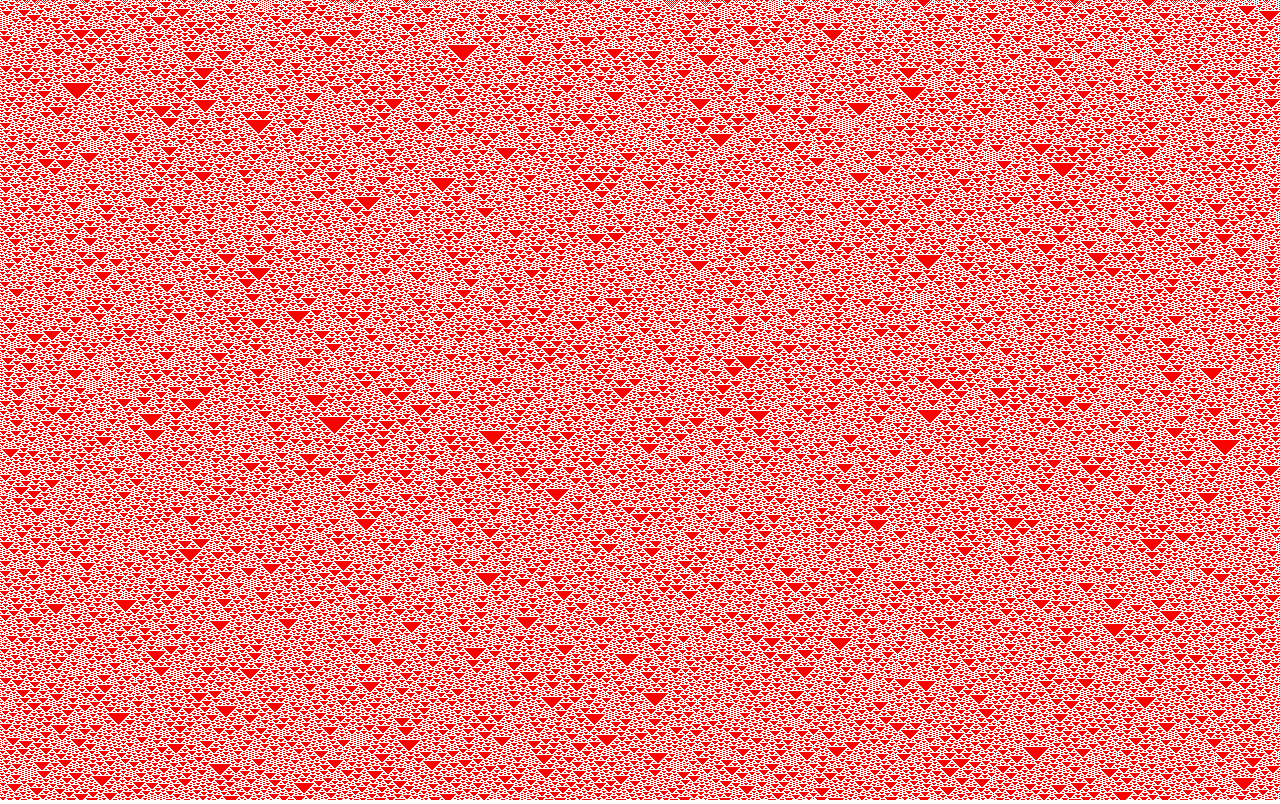
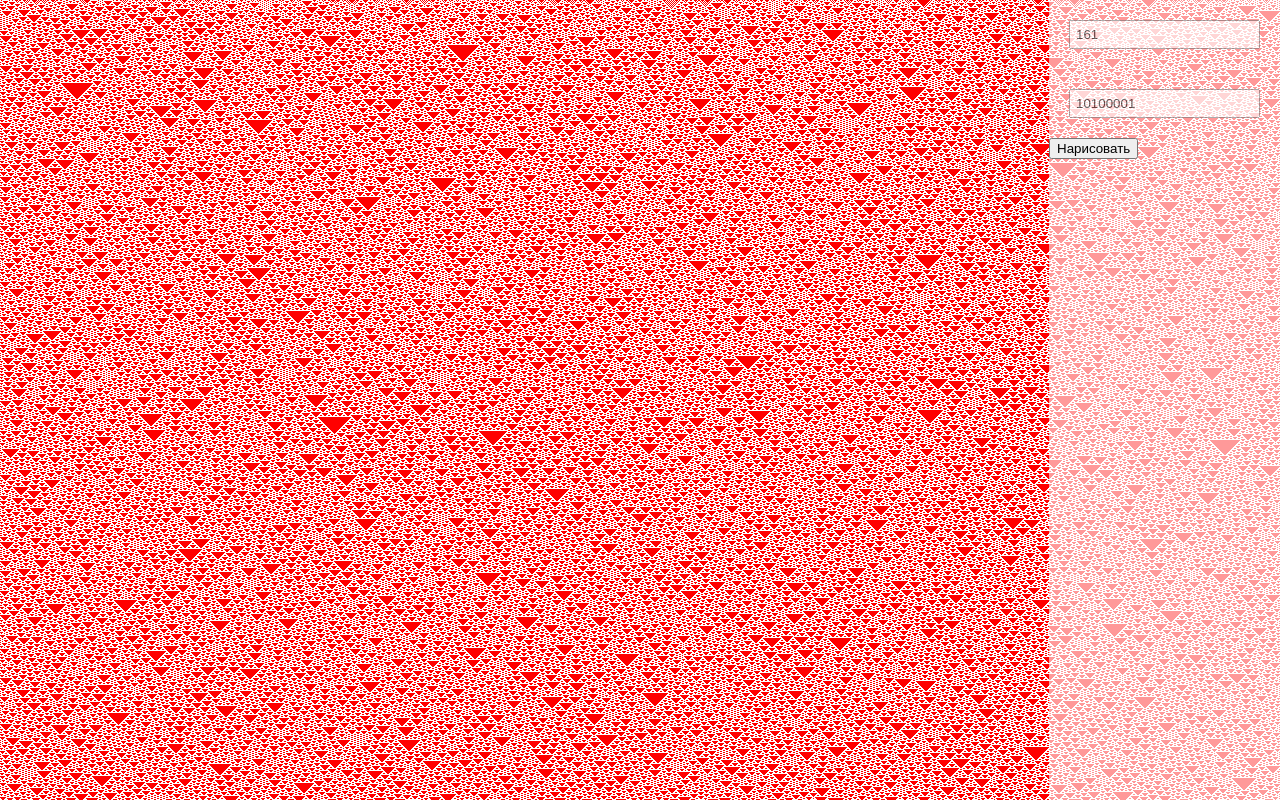
Before and after one commit to oshibka404/eca, a plain HTML site: page index.html in a window 1280 px wide. Drawn offline with Linux system fonts and the light colour scheme.

Commit message:
Controls!

```diff
--- a/index.html
+++ b/index.html
@@ -5,10 +5,20 @@
 	<script type="text/javascript" src="js/model.js"></script>
 	<script type="text/javascript" src="js/view.js"></script>
 	<script type="text/javascript" src="js/controller.js"></script>
+	<script type="text/javascript" src="js/controls.js"></script>
 	<link rel="stylesheet" href="style.css"/>
 </head>
 <body>
 	<canvas id="canvas"></canvas>
+	<form id="controls">
+		<div class="input">
+			<input id="decimal"/>
+		</div>
+		<div class="input">
+			<input id="binary"/>
+		</div>
+		<input type="submit" value="Нарисовать">
+	</form>
 	<script type="text/javascript">
 		C.init();
 	</script>
--- a/js/controller.js
+++ b/js/controller.js
@@ -3,6 +3,7 @@ C = {
 		M.size = window.innerWidth;
 		this.steps = window.innerHeight;
 		console.log(this.draw());
+		controls.init(M.defaultRuleString);
 	},
 
 	draw: function() {
--- a/js/controls.js
+++ b/js/controls.js
@@ -0,0 +1,44 @@
+controls = {
+	init: function(ruleString) {
+		this.bin = document.getElementById('binary');
+		this.dec = document.getElementById('decimal');
+		this.form = document.getElementById('controls');
+
+		var decValue = parseInt(ruleString, 2);
+
+		this.bin.value = ruleString;
+		this.dec.value = decValue;
+
+		this.initEvents();
+	},
+
+	initEvents: function() {
+		this.bin.addEventListener('input', this.onBinChange.bind(this));
+		this.dec.addEventListener('input', this.onDecChange.bind(this));
+		this.form.addEventListener('submit', this.onSubmit.bind(this));
+	},
+
+	onBinChange: function() {
+		var binString = this.bin.value;
+		this.dec.value = parseInt(binString, 2);
+	},
+
+	onDecChange: function() {
+		var decString = this.dec.value;
+		if (!parseInt(decString)
+			|| parseInt(decString) > 255
+			|| parseInt(decString) < 0
+			) {
+			decString = '0';
+		}
+		var ruleString = parseInt(decString).toString(2);
+		var prefix = Array(8 - ruleString.length).fill(0).join('');
+		this.bin.value = prefix + ruleString;
+	},
+
+	onSubmit: function() {
+		M.setRule(this.bin.value);
+		C.draw();
+		return false;
+	}
+};
--- a/js/model.js
+++ b/js/model.js
@@ -2,6 +2,8 @@ M = {
 	defaultRuleString: (161).toString(2),
 
 	setRule: function(ruleString) {
+		var prefix = Array(8-ruleString.length).fill(0).join('');
+		ruleString = prefix+ruleString;
 		this.rule = {
 			'111': ruleString[0] | 0,
 			'110': ruleString[1] | 0,
--- a/style.css
+++ b/style.css
@@ -3,3 +3,23 @@ body, html {
 	height: 100%;
 	margin: 0;
 }
+
+#controls {
+	position: fixed;
+	right: 0;
+	top:0;
+	height: 100%;
+	background-color: rgba(255,255,255,.6);
+}
+
+.input {
+	padding: 20px;
+}
+.input input {
+	padding: 5px;
+	opacity: .6;
+}
+
+.input input:focus {
+	opacity: 1;
+}
```
